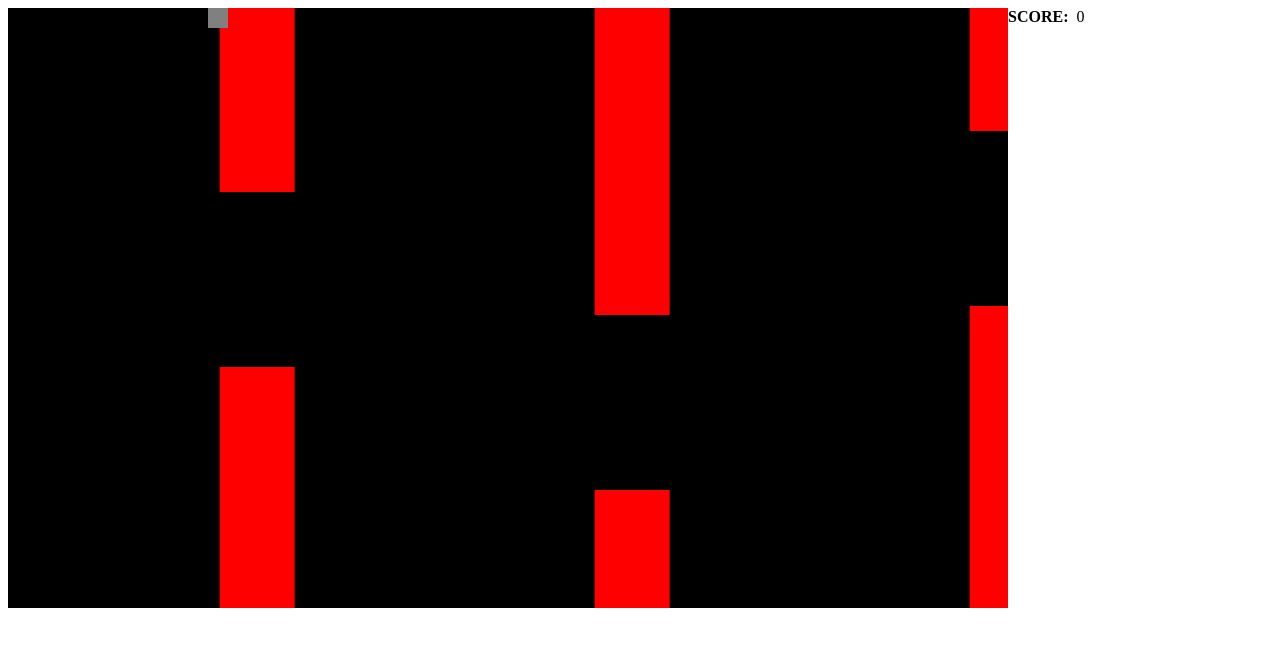
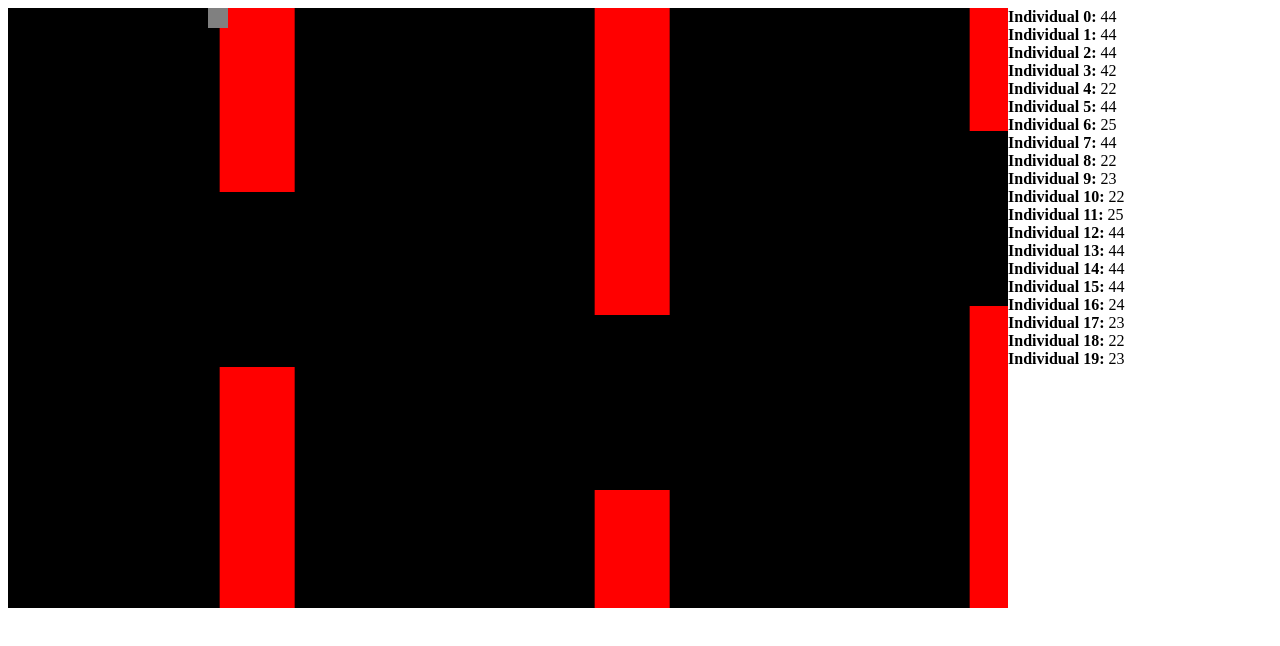
Before and after one commit to Bibekpandey/circ_animate, a plain HTML site: page flappy/index.html in a window 1280 px wide. Drawn offline with Linux system fonts and the light colour scheme; files whose address does not match are found by name.

Commit message:
basic gene reading done

```diff
--- a/flappy/genetic.js
+++ b/flappy/genetic.js
@@ -96,10 +96,10 @@ class Population {
 class Individual extends Bird {
     constructor(chromosome_len, chromosome) {
         super();
-        this.length = chromosome_len || 10;
+        this.length = chromosome_len || 20;
         // gene of 0s and 1s
         if(!chromosome) {
-            this.chromosome= Array.from(Array(chromosome_len)).map(x => Math.random()>0.8? 1: 0);
+            this.chromosome= Array.from(Array(this.length)).map(x => Math.random()>0.5? 1: 0);
         }
         else {
             this.chromosome = chromosome;
--- a/flappy/index.html
+++ b/flappy/index.html
@@ -8,21 +8,19 @@
         <div style="float:left">
             <canvas id="flappy" width=1000 height=600"></canvas>
         </div>
-        <div style="float:left;margin:auto">
-            <b> SCORE: </b>&nbsp;<span id="score">0</span>
+        <div id="scores" style="float:left;margin:auto">
         </div>
     </body>
     <script src="index.js"></script>
     <script src="genetic.js"></script>
     <script src="elements.js"></script>
     <script>
-        // create birds
-
-        function getBird(birdClass) {
-            return new birdClass();
+        const INDIVIDUALS =  20;
+        let scoreboard = document.getElementById('scores');
+        for (let x=0;x<INDIVIDUALS;x++) {
+            scoreboard.innerHTML += '<div><b>Individual '+x+ ': </b>'+ '<span id="bird'+x+'score">0</span>';
         }
-
-        const birds = Array.from(Array(5)).map(x=> new Individual());
+        const birds = Array.from(Array(INDIVIDUALS)).map(x=> new Individual());
 
         const population = new Population(birds);
 
--- a/flappy/index.js
+++ b/flappy/index.js
@@ -47,14 +47,16 @@ class PipePair {
     }
 };
 
+const colors = ["orange", "skyblue", "maroon", "green", "lightgreen", "blue", "teal", "brown"];
+
 class Bird {
     constructor(config={}) {
         this.chromosome = config.chromosome || {};
         this.alive  = true;
         this.size = config.size || 20;
-        this.color = config.color || 'green';
+        this.color = config.color || colors[Math.round(Math.random()*colors.length)];
         this.vx = 10;
-        this.vy = config.vy || 0;
+        this.vy = config.vy || Math.random()*15;
         this.score = 0;
         this.scoreUpdate = true;
         this.x = config.x || 200;
@@ -62,13 +64,6 @@ class Bird {
     }
     render()  {
         context.fillStyle = this.color;
-        /*context.drawImage(*/
-            //elements.bird.img,
-            //elements.bird.x,
-            //elements.bird.y,
-            //globals.bird_size*1.33,
-            //globals.bird_size
-        /*)*/
         context.fillRect(this.x,this.y, this.size, this.size);
     }
 
@@ -80,11 +75,11 @@ class Bird {
         const max_vert_diff =  canvas.height;
 
         const unit = max_horz_diff/this.chromosome.length;
-        let gene = parseInt(this.x/unit);
+        let gene = parseInt(dx/unit);
         gene = gene < 0 ? 0: gene;
         gene = gene >= this.chromosome.length ? this.chromosome.length-1 : gene;
+        //console.log(this.x.toString() + " "+ unit.toString() + " " + max_horz_diff + " " + gene);
         // find which chromosome does dx dy relate to
-        if (this.vy < 0) return this.vy;
         return this.chromosome[gene] == 1 ? -globalConfig.jump_velocity:this.vy;
     }
 
@@ -133,6 +128,13 @@ class Bird {
         this.alive = true;
         return this;
     }
+    updateScore (ind) {
+        if (this.alive) {
+            this.score += 1;
+            document.getElementById('bird'+ind+'score').innerHTML = this.score;
+        }
+        return this;
+    }
 }
 
 class Game {
@@ -168,6 +170,7 @@ class Game {
 
     initialize ()  {
         // first initialize with 5 pipe pairs
+        this.counter = 0;
         const pipestart = 2*canvas.width/3;
         this.elements.pipes = Array.from(Array(globalConfig.pipes_stored).keys()).map(
             (x, i) => {
@@ -187,6 +190,7 @@ class Game {
             clearInterval(this.interval_id);
         }
         this.updateScore();
+        this.counter +=1;
     }
 
     spawnPipe ()  {
@@ -240,7 +244,6 @@ class Game {
                     if (corners[x].y >= 0 && corners[x].y <= pipe.top_height) {
                         console.log('collide');
                         this.elements.birds[y].alive = false;
-                        console.log(this.elements.birds);
                         break;
                     }
                     else if (corners[x].y >= pipe.bottom_height && corners[x].y <= canvas.height){
@@ -255,14 +258,7 @@ class Game {
     }
 
     updateScore () {
-        return;
-        if(this.elements.bird.x > (this.elements.pipes[0].x_pos + globalConfig.pipe_width)) {
-            if(globalConfig.scoreUpdate) {
-                globalConfig.score += 1;
-                scoreElem.innerHTML = globalConfig.score;
-                globalConfig.scoreUpdate = false;
-            }
-        }
+        this.elements.birds = this.elements.birds.map((x, i) => x.updateScore(i));
     }
 
     checkGameOver() {
```
